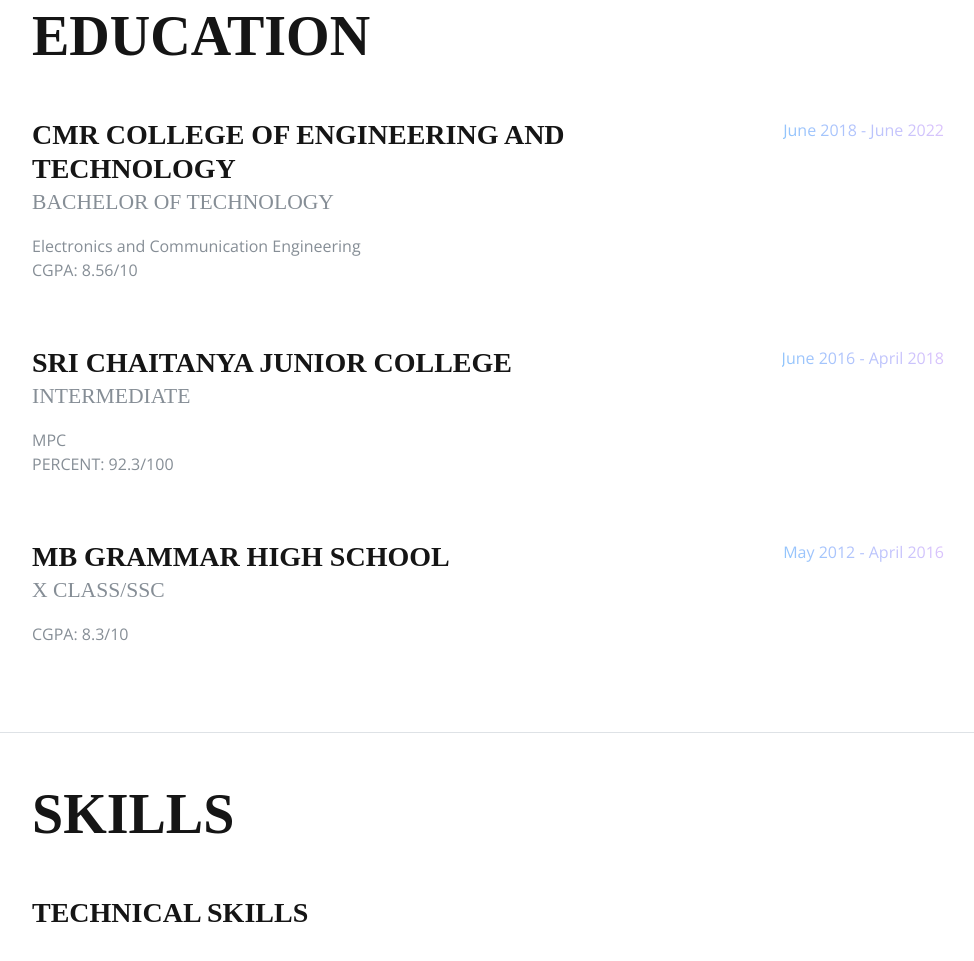
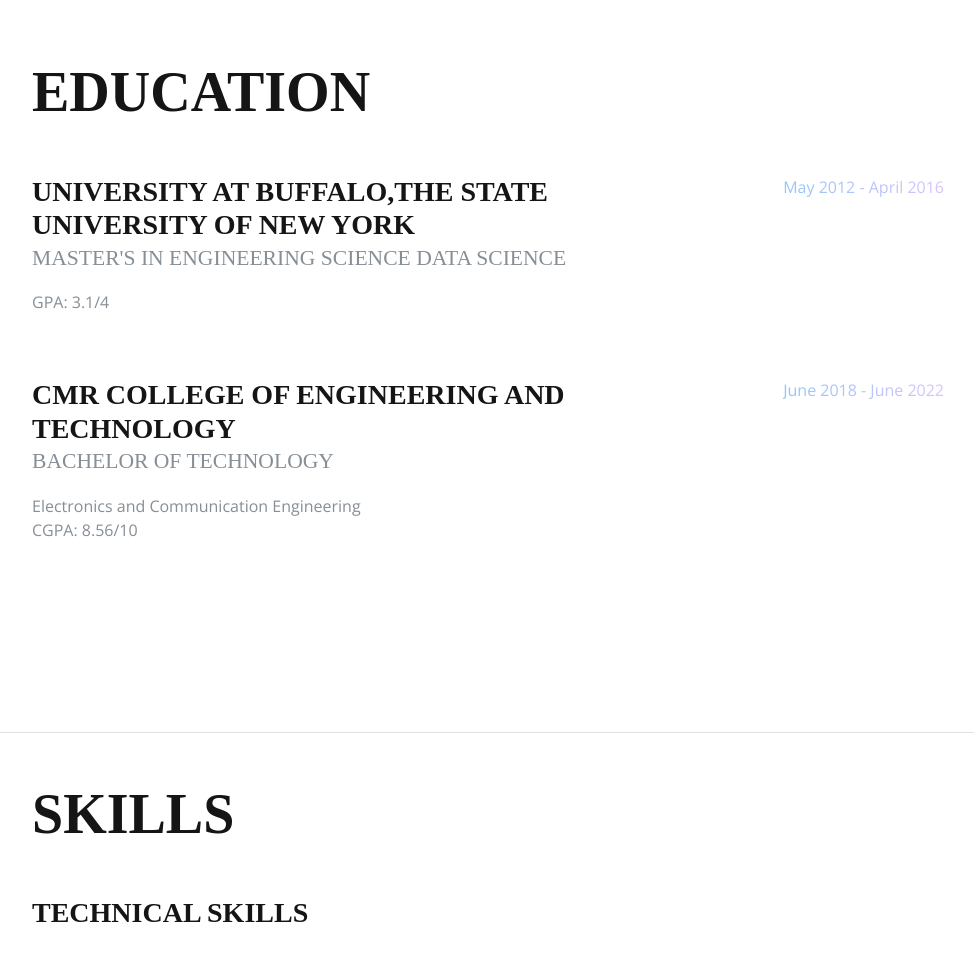
Before and after one commit to vadlamudipavan/My_resume, a plain HTML site: page index.html in a window 1280 px wide. Shown: the part 1707-2668 px from the top of the page, without its empty margins (288-1262 px from the left). Drawn offline with nearby package versions, Linux system fonts and the light colour scheme; a web font is replaced by a local one.

Commit message:
Update index.html

```diff
--- a/index.html
+++ b/index.html
@@ -93,7 +93,7 @@
                             </a>
                         </li>
                         <li class="list-inline-item">
-                            <a href="https://www.linkedin.com/in/vadlamudi-pavan-008a841a4/">
+                            <a href="https://www.linkedin.com/in/vadlamudi-pavan/">
                                 <span class="fa-stack fa-lg">
                   <i class="fa fa-circle fa-stack-2x"></i>
                   <i class="fa fa-linkedin fa-stack-1x fa-inverse"></i>
@@ -146,7 +146,18 @@
             <section class="resume-section p-3 p-lg-5 d-flex flex-column" id="education">
                 <div class="my-auto">
                     <h2 class="mb-5">Education</h2>
-
+                      <div class="resume-item d-flex flex-column flex-md-row">
+                        <div class="resume-content mr-auto">
+                            <h3 class="mb-0">University at Buffalo,The State University of New York</h3>
+                            <div class="subheading mb-3">Master's in Engineering Science Data Science</div>
+                            <p>GPA: 3.1/4</p>
+                        </div>
+                        <div class="resume-date text-md-right">
+                            <span class="text-primary">May 2012 - April 2016</span>
+                        </div>
+                    </div>
+                    <br>
+                    <br>
                     <div class="resume-item d-flex flex-column flex-md-row mb-5">
                         <div class="resume-content mr-auto">
                             <h3 class="mb-0">CMR college of engineering and technology</h3>
@@ -156,31 +167,6 @@
                         </div>
                         <div class="resume-date text-md-right">
                             <span class="text-primary">June 2018 - June 2022</span>
-                        </div>
-                    </div>
-
-                    <div class="resume-item d-flex flex-column flex-md-row">
-                        <div class="resume-content mr-auto">
-                            <h3 class="mb-0">sri chaitanya junior college</h3>
-                            <div class="subheading mb-3">Intermediate</div>
-                            <div>MPC</div>
-                            <p>PERCENT: 92.3/100</p>
-                        </div>
-                        <div class="resume-date text-md-right">
-                            <span class="text-primary">June 2016 - April 2018</span>
-                        </div>
-                    </div>
-                    <br>
-                    <br>
-
-                    <div class="resume-item d-flex flex-column flex-md-row">
-                        <div class="resume-content mr-auto">
-                            <h3 class="mb-0">MB GRAMMAR HIGH SCHOOL</h3>
-                            <div class="subheading mb-3">X class/SSC</div>
-                            <p>CGPA: 8.3/10</p>
-                        </div>
-                        <div class="resume-date text-md-right">
-                            <span class="text-primary">May 2012 - April 2016</span>
                         </div>
                     </div>
 
```
